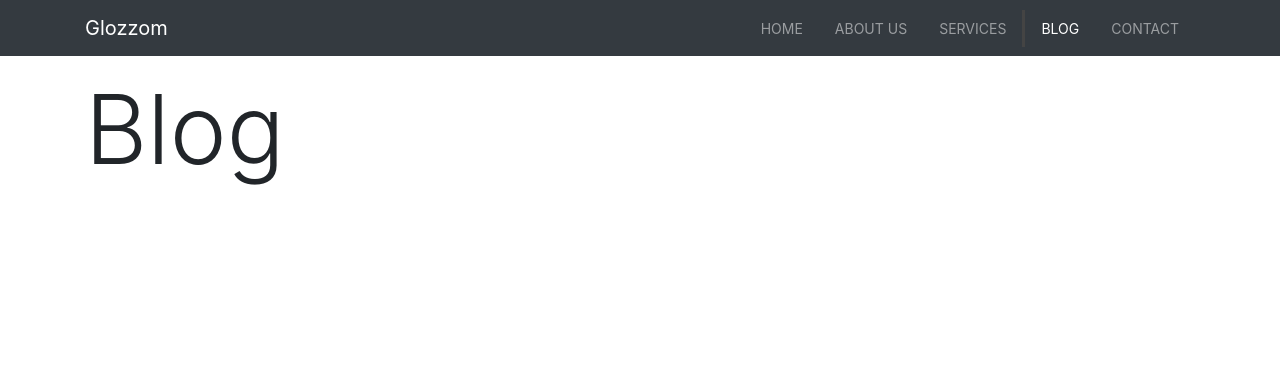
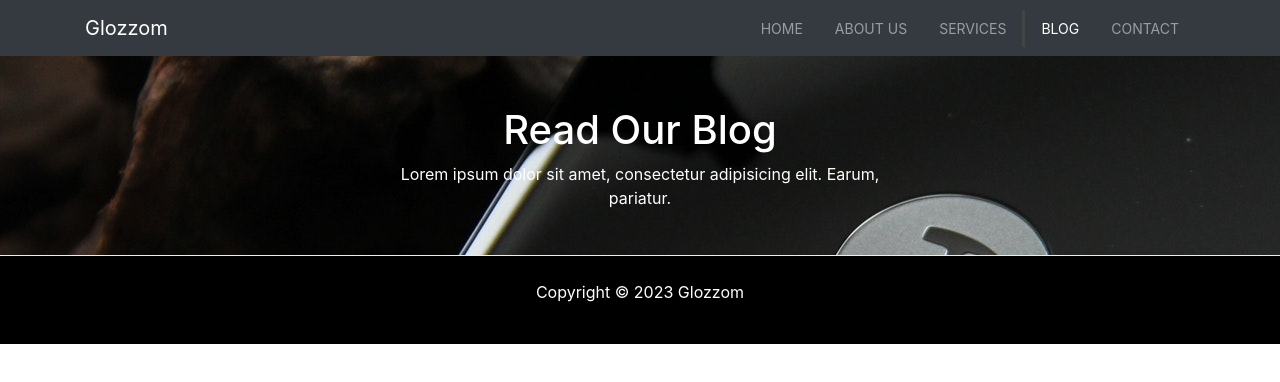
Before and after one commit to Tlmundt/bootstrap4, a website built with webpack: page src/blog.html in a window 1280 px wide. Built offline with nearby package versions, Linux system fonts and the light colour scheme.

Commit message:
Add Header & Footer to all pages Change Home Video

```diff
--- a/src/blog.html
+++ b/src/blog.html
@@ -16,7 +16,7 @@
 	<body>
     	<!-- !- - - - - - - - Start - - - - - - - - -->
         <!-- NAVIGATION -->
-    	<nav class="navbar navbar-expand-sm navbar-dark bg-dark mb-3">
+    	<nav class="navbar navbar-expand-sm navbar-dark bg-dark">
             <div class="container">
                 <a href="index.html" class="navbar-brand">Glozzom</a>
                 <button class="navbar-toggler" data-toggle="collapse" data-target="#navbarCollapse">
@@ -44,16 +44,34 @@
             </div>
         </nav>
 
-        <!--  -->
-       <section id="#">
+        <!-- Page Header -->
+        <section id="page-header">
             <div class="container">
                 <div class="row">
-                   <div class="col">
-                       <h1 class="h1 display-1">Blog</h1>
+                    <div class="col-md-6 m-auto text-center">
+                        <h1>Read Our Blog</h1>
+                        <p>Lorem ipsum dolor sit amet, consectetur adipisicing elit. Earum, pariatur.</p>
                     </div>
                 </div>
             </div>
         </section>
+
+
+
+        <!-- Main Footer -->
+        <footer id="main-footer" class="text-center p-4">
+            <div class="container">
+                <div class="row">
+                    <div class="col">
+                        <p>
+                            Copyright &copy;
+                            <span id="year"></span>
+                             Glozzom
+                        </p>
+                    </div>
+                </div>
+            </div>
+        </footer>
 
 		<!-- !- - - - - - - - HTML End / JavaScript Start - - - - - - - - -->
 		<!-- Jquery Version -->
```
Also changed, not shown: src/contact.html (+22 -5 lines), src/index.html (+1 -1 lines), src/services.html (+22 -5 lines), src/about.html (indentation only). Lines whose indentation alone changed are shown as unchanged.
